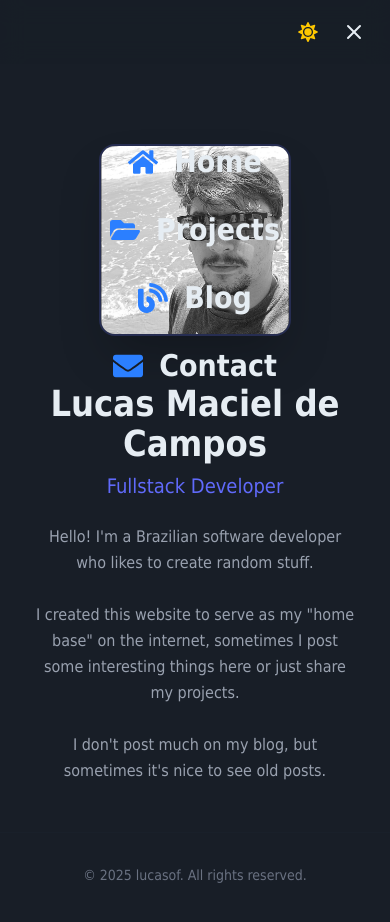
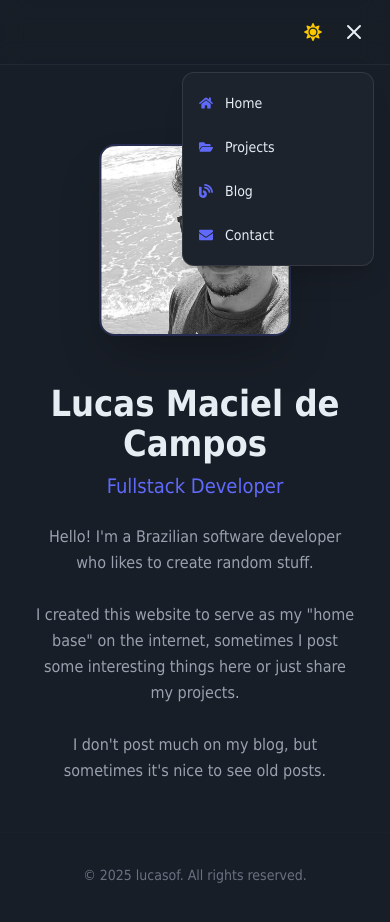
Before and after one commit to lucasdcampos/lucasof.com, a React (Vite) app: page / in a window 390 px wide. Both pictures are taken after a click on the button 354 px from the left and 32 px from the top of the page. Shown: the top 922 px of the page. Built offline with nearby package versions, Linux system fonts and the light colour scheme.

Commit message:
fix: hamburger navbar

```diff
--- a/src/components/Navbar.tsx
+++ b/src/components/Navbar.tsx
@@ -16,9 +16,12 @@ export default function Navbar() {
   const [isOpen, setIsOpen] = useState(false);
 
   useEffect(() => {
-    document.body.style.overflow = isOpen ? 'hidden' : '';
-    return () => { document.body.style.overflow = ''; };
-  }, [isOpen]);
+    const handleResize = () => {
+      if (window.innerWidth >= 768) setIsOpen(false);
+    };
+    window.addEventListener('resize', handleResize);
+    return () => window.removeEventListener('resize', handleResize);
+  }, []);
 
   return (
     <nav className="fixed top-0 w-full z-50 transition-all duration-300 border-b border-gray-200/10 dark:border-white/5
@@ -30,7 +33,7 @@ export default function Navbar() {
             <li key={link.name}>
               <Link
                 to={link.href}
-                className="text-gray-500 dark:text-gray-400 hover:text-blue-500 dark:hover:text-white transition-colors flex items-center gap-2 text-sm font-medium"
+                className="text-gray-500 dark:text-gray-400 hover:text-[var(--accent-color)] dark:hover:text-white transition-colors flex items-center gap-2 text-sm font-medium"
               >
                 {link.icon}
                 {link.name}
@@ -47,12 +50,12 @@ export default function Navbar() {
           {theme === 'dark' ? <FaSun size={18} className="text-yellow-400" /> : <FaMoon size={18} className="text-gray-600" />}
         </button>
 
-        <div className="md:hidden absolute right-4 flex items-center gap-2">
+        <div className="md:hidden absolute right-4 flex items-center gap-1">
           <button
             onClick={toggleTheme}
             className="p-2 text-[var(--text-color)]"
           >
-            {theme === 'dark' ? <FaSun size={20} className="text-yellow-400" /> : <FaMoon size={20} />}
+            {theme === 'dark' ? <FaSun size={18} className="text-yellow-400" /> : <FaMoon size={18} />}
           </button>
 
           <button
@@ -62,19 +65,21 @@ export default function Navbar() {
             {isOpen ? <FiX size={24} /> : <FiMenu size={24} />}
           </button>
         </div>
-      </div>
 
         {isOpen && (
-        <div className="md:hidden fixed inset-0 top-16 bg-[var(--bg-color)] z-40 px-6 py-8 animate-in fade-in slide-in-from-top-4 duration-300">
-          <ul className="flex flex-col gap-8 items-center mt-12">
+          <div className="absolute top-[calc(100%+8px)] right-4 w-48 py-2
+                          bg-[var(--panel-bg-color)] border border-gray-200/50 dark:border-white/10
+                          rounded-xl shadow-xl shadow-black/10
+                          animate-in fade-in zoom-in-95 duration-200">
+            <ul className="flex flex-col">
               {links.map((link) => (
                 <li key={link.name}>
                   <Link
                     to={link.href}
-                  className="text-3xl font-bold text-[var(--text-color)] flex items-center gap-4"
+                    className="flex items-center gap-3 px-4 py-3 text-sm font-medium text-[var(--text-color)] hover:bg-black/5 dark:hover:bg-white/5 transition-colors"
                     onClick={() => setIsOpen(false)}
                   >
-                  <span className="text-blue-500">{link.icon}</span>
+                    <span className="text-[var(--accent-color)]">{link.icon}</span>
                     {link.name}
                   </Link>
                 </li>
@@ -82,6 +87,7 @@ export default function Navbar() {
             </ul>
           </div>
         )}
+      </div>
     </nav>
   );
 }
```
Lines whose indentation alone changed are shown as unchanged.
